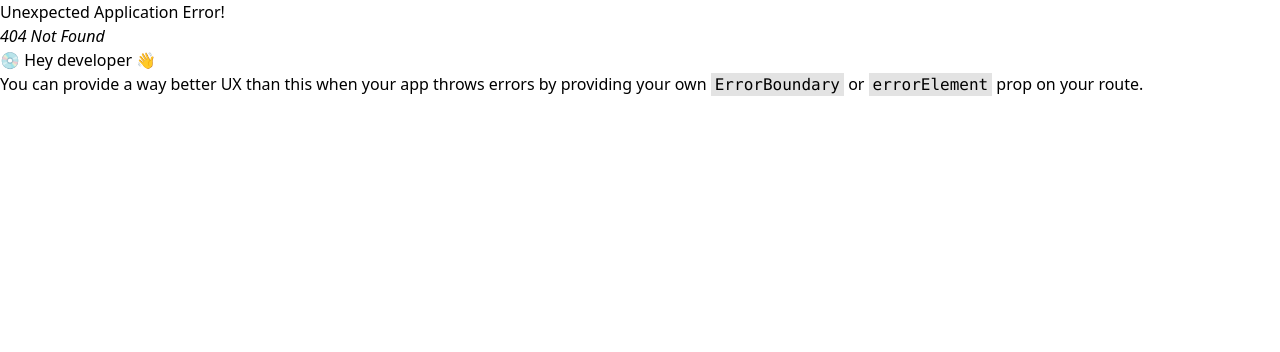
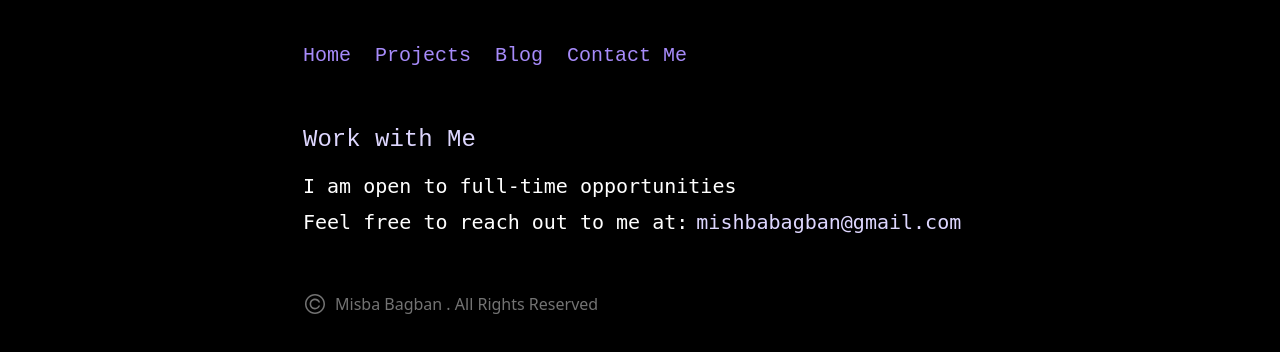
Before and after one commit to mishba-ai/misba-ai, a React (Vite) app: page /contact-me in a window 1280 px wide. Before the commit this address had no page. Shown: the top 352 px of the page. Built offline with nearby package versions, Linux system fonts and the light colour scheme; a web font is replaced by a local one.

Commit message:
build the contact me page

```diff
--- a/src/Components/Header.jsx
+++ b/src/Components/Header.jsx
@@ -1,9 +1,13 @@
 import React from "react";
 // import portfoliologo from "../images/portfoliologo.png";
 import { Link } from "react-router-dom";
+import { useLocation } from "react-router-dom";
+
 const Header = () => {
   // current page is highlighted
   const currentPage = window.location.pathname;
+  const location = useLocation();
+
   //if current page is home then  underline the home li,same for other pages
   // function for highlighting the current page
   // const highlightCurrentPage = (page) => {
@@ -25,6 +29,9 @@ const Header = () => {
         </Link>
         <Link to="/blog">
           <li>Blog</li>
+        </Link>
+        <Link to="/contact-me">
+          <li>Contact Me</li>
         </Link>
       </ul>
     </div>
--- a/src/index.js
+++ b/src/index.js
@@ -6,6 +6,7 @@ import Home from "./pages/Home.jsx";
 import Projects from "./pages/Projects.jsx";
 import Blog from "./pages/Blog.jsx";
 import Layout from "./Layout.jsx";
+import Contactme from "./pages/Contactme.jsx";
 const router = createBrowserRouter([
   {
     element: <Layout />,
@@ -13,6 +14,7 @@ const router = createBrowserRouter([
       { path: "/", element: <Home /> },
       { path: "/projects", element: <Projects /> },
       { path: "/blog", element: <Blog /> },
+      { path: "/contact-me", element: <Contactme /> },
     ],
   },
 ]);
--- /dev/null
+++ b/src/pages/Contactme.jsx
@@ -0,0 +1,25 @@
+import React from "react";
+
+export default function Contactme() {
+  return (
+    <div>
+      <h1 className="font-Kode text-violet-200 text-2xl font-medium "> Work with Me </h1>
+
+      <div className="font-code text-xl font-medium">
+        <p className="mt-4">I am open to full-time opportunities</p>
+        <div className="flex gap-x-2 mt-2">
+          <p>Feel free to reach out to me at:</p>
+          <p>
+            <a
+              href="mailto:mishbabagban@gmail.com"
+              className="hover:underline-offset-2 hover:underline text-violet-200 "
+            >
+              {" "}
+              mishbabagban@gmail.com{" "}
+            </a>
+          </p>
+        </div>
+      </div>
+    </div>
+  );
+}
```
